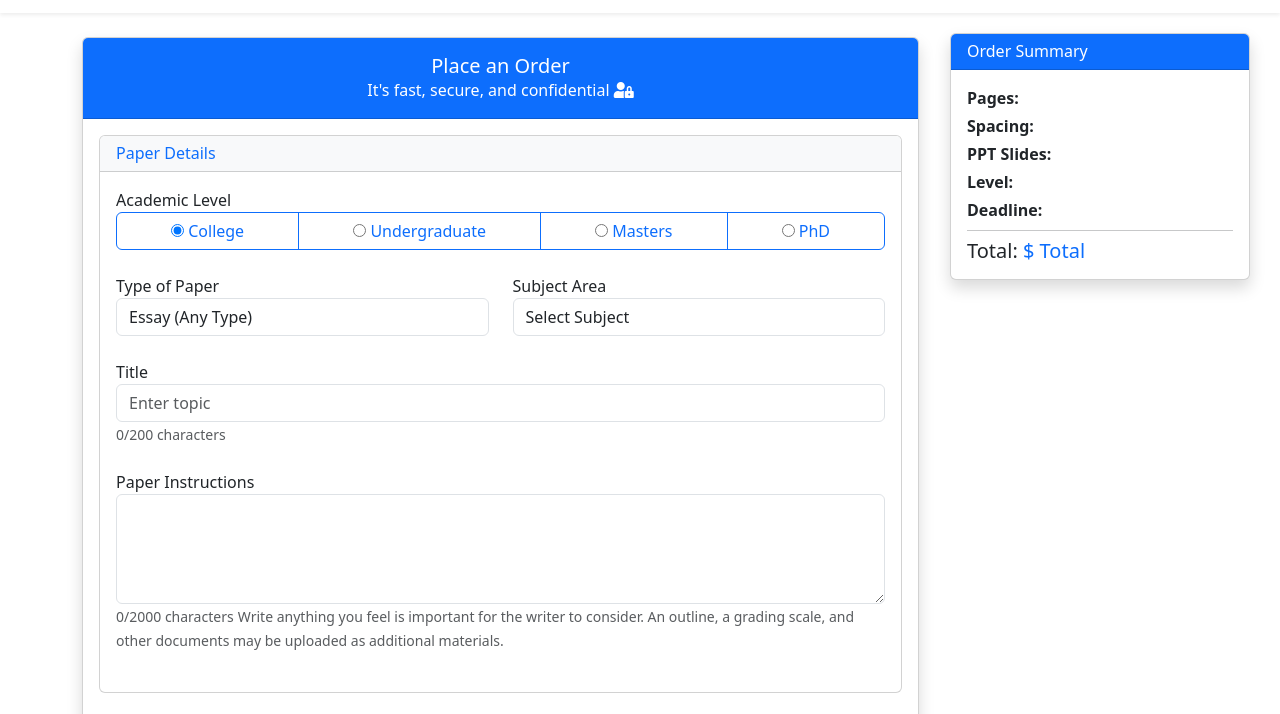
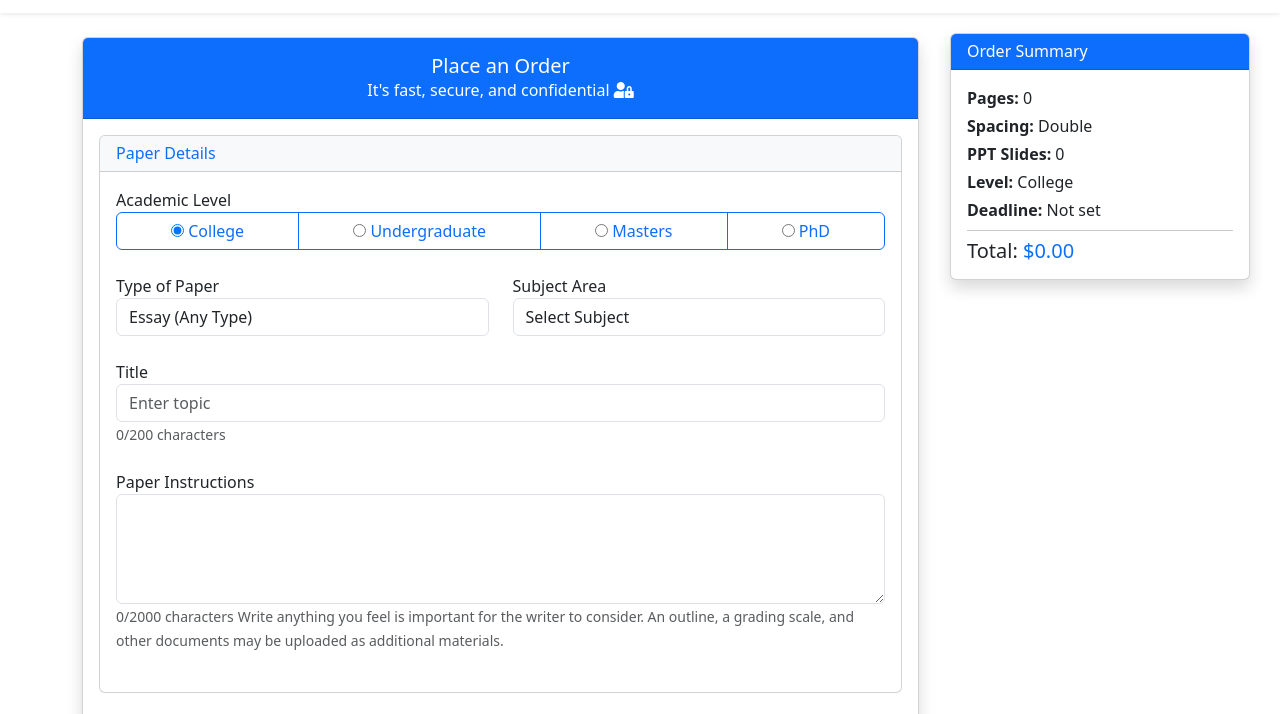
Before and after one commit to tutorslabs/tutorslabs, a plain HTML site: page order.html in a window 1280 px wide. Shown: the part 67-781 px from the top of the page. Drawn offline with nearby package versions, Linux system fonts and the light colour scheme.

Commit message:
Update order.html

```diff
--- a/order.html
+++ b/order.html
@@ -702,6 +702,6 @@
       </div>
     </footer>
     <script src="https://cdn.jsdelivr.net/npm/bootstrap@5.3.0/dist/js/bootstrap.bundle.min.js"></script>
-    <script src="assets/js/scripts.js"></script>
+    <script src="assets/scripts.js"></script>
   </body>
 </html>
```
